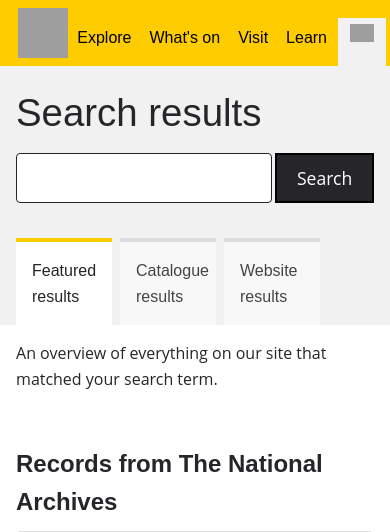
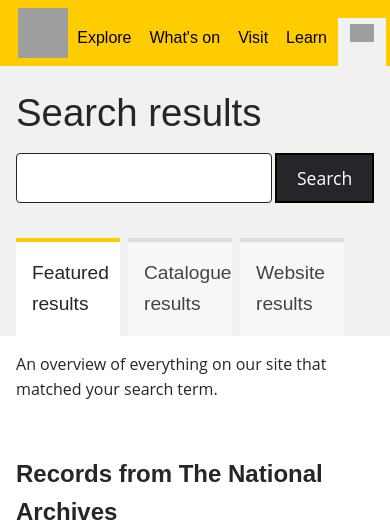
Before and after one commit to nationalarchives/ds-etna-search-plan, a Flask app: page /search/featured/ in a window 390 px wide. Shown: the top 532 px of the page. Run offline with Flask 2, Linux system fonts and the light colour scheme; some libraries are stand-ins or nearby versions; some web fonts are replaced; grey boxes are pictures that could not be loaded.

Commit message:
Increase font size of tabs

```diff
--- a/Prototype/sass/includes/_search-results-hero.scss
+++ b/Prototype/sass/includes/_search-results-hero.scss
@@ -49,6 +49,7 @@
             display: flex;
             align-items: center;
             flex-wrap: wrap;
+            font-size: 1.2rem;
             &-item {
                 display: inline-block;
                 margin-right: 2rem;
@@ -56,16 +57,21 @@
 
 
 
-                @media only screen and (max-width: 35rem) {
+                @media only screen and (max-width: 38rem) {
                     margin-right: 0.5rem;
                 }
 
-                @media only screen and (max-width: 30.2rem) {
-                    max-width: 6rem;
+                @media only screen and (max-width: 34rem) {
+                    max-width: 7rem;
                 }
 
-                @media only screen and (max-width: 24rem) {
-                    max-width: 5rem;
+                @media only screen and (max-width: 26rem) {
+                    max-width: 6.5rem;
+                }
+
+                @media only screen and (max-width: 23rem) {
+                    max-width: 5.5rem;
+                    font-size: 1.1rem;
                 }
 
                 &-new-search {
--- a/Prototype/static/css/search.css
+++ b/Prototype/static/css/search.css
@@ -3697,20 +3697,25 @@ a {
       padding-left: 0;
       display: flex;
       align-items: center;
-      flex-wrap: wrap; }
+      flex-wrap: wrap;
+      font-size: 1.2rem; }
       .search-results-hero__nav-list-item {
         display: inline-block;
         margin-right: 2rem;
         font-family: supria-sans-condensed, sans-serif; }
-        @media only screen and (max-width: 35rem) {
+        @media only screen and (max-width: 38rem) {
           .search-results-hero__nav-list-item {
             margin-right: 0.5rem; } }
-        @media only screen and (max-width: 30.2rem) {
+        @media only screen and (max-width: 34rem) {
           .search-results-hero__nav-list-item {
-            max-width: 6rem; } }
-        @media only screen and (max-width: 24rem) {
+            max-width: 7rem; } }
+        @media only screen and (max-width: 26rem) {
           .search-results-hero__nav-list-item {
-            max-width: 5rem; } }
+            max-width: 6.5rem; } }
+        @media only screen and (max-width: 23rem) {
+          .search-results-hero__nav-list-item {
+            max-width: 5.5rem;
+            font-size: 1.1rem; } }
         .search-results-hero__nav-list-item-new-search {
           display: inline-block;
           margin-left: auto; }
```
Also changed, not shown: 1 other file.
